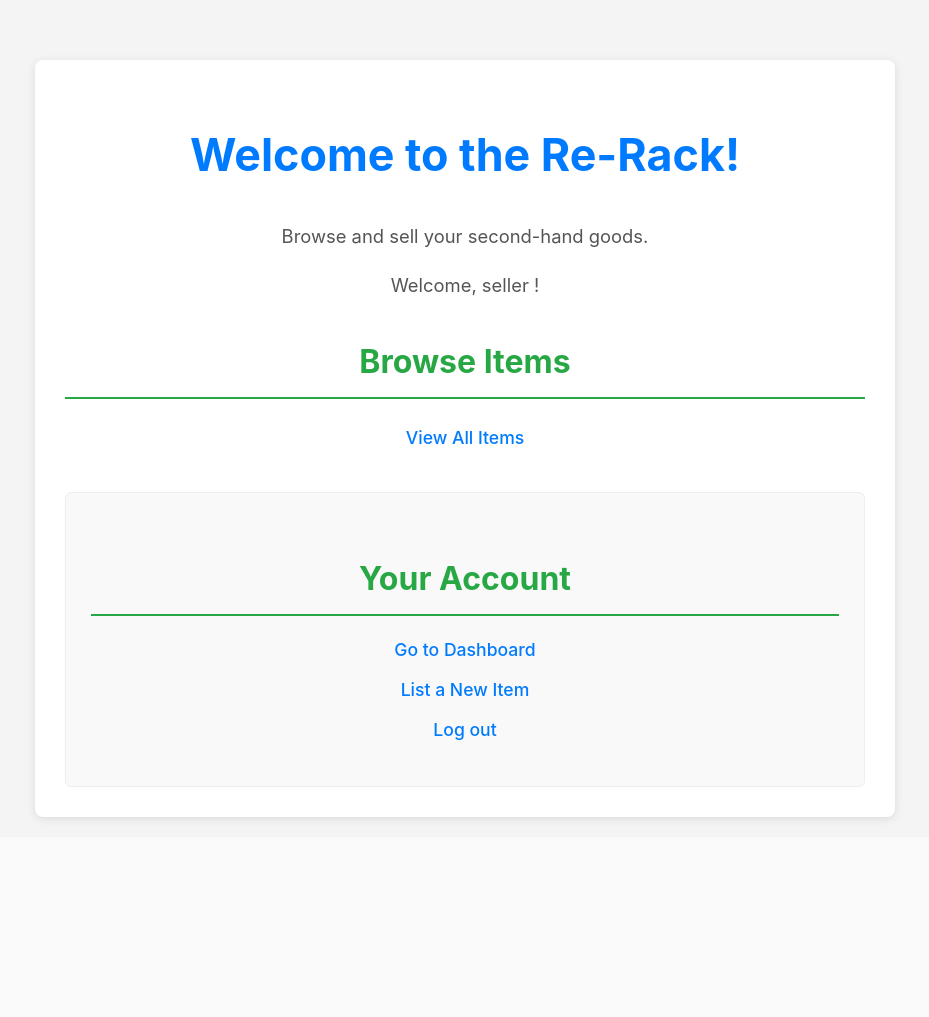
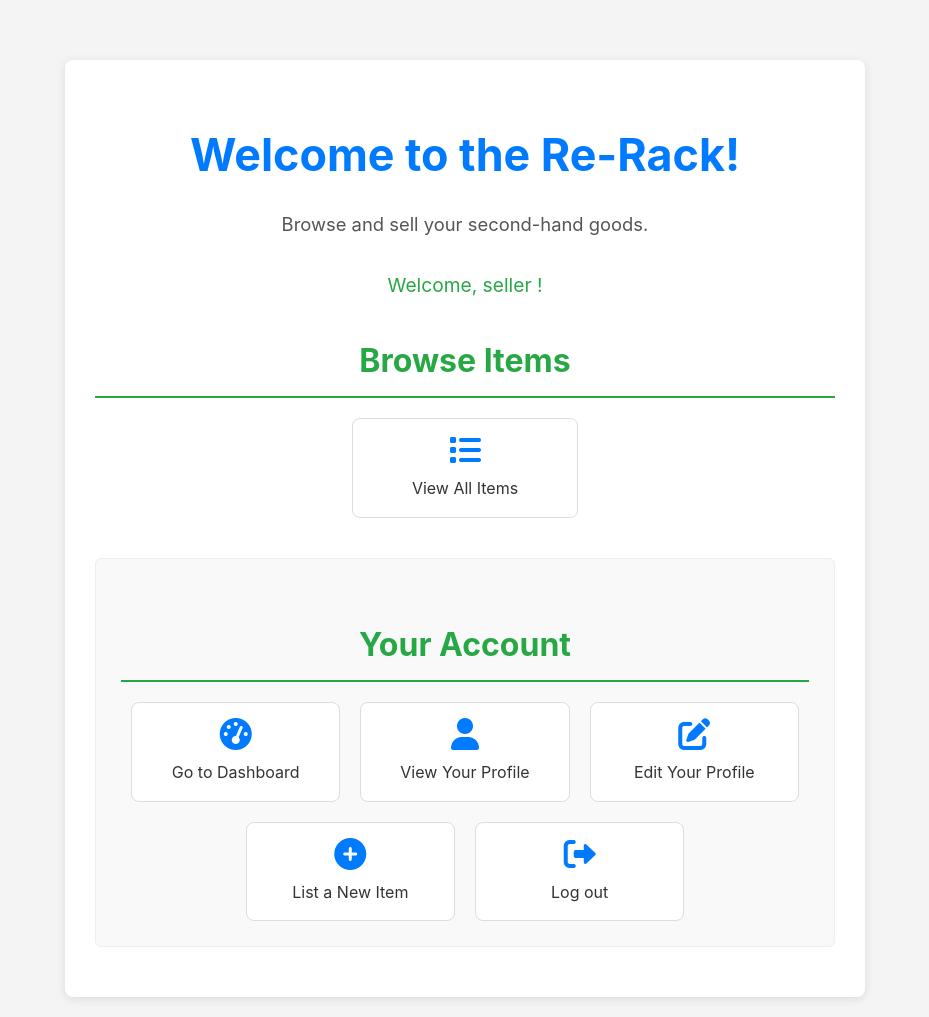
Before and after one commit to Omega130920/Secondhandmarket, a Django app: page / in a window 1280 px wide. Shown: the whole page, without its empty margins (175-1104 px from the left). Before the commit the page ends 822 px from the top, so only its background shows below. Run offline with Django 5.2, Linux system fonts and the light colour scheme; a user stored in the database is signed in.

Commit message:
home screen change

```diff
--- a/marketplace/templates/marketplace/home.html
+++ b/marketplace/templates/marketplace/home.html
@@ -1,6 +1,8 @@
 <!DOCTYPE html>
-<html>
+<html lang="en">
 <head>
+    <meta charset="UTF-8">
+    <meta name="viewport" content="width=device-width, initial-scale=1.0">
     <title>Second Hand Market</title>
     <style>
         body {
@@ -23,84 +25,241 @@
             box-shadow: 0 2px 10px rgba(0, 0, 0, 0.1);
             margin-top: 40px;
             width: 100%;
+            box-sizing: border-box;
         }
 
-        h1 {
-            color: #007bff;
+        header {
             text-align: center;
-            margin-bottom: 30px; /* Increased bottom margin */
-            font-size: 2.8em; /* Increased font size */
+            margin-bottom: 30px;
         }
 
-        p {
-            color: #555;
-            margin-bottom: 20px; /* Increased bottom margin */
-            text-align: center;
-            font-size: 1.15em; /* Increased font size */
+        header h1 {
+            color: #007bff;
+            font-size: 2.8em;
+            margin-bottom: 10px;
         }
 
-        a {
+        header p {
+            color: #555;
+            font-size: 1.15em;
+            margin-bottom: 0;
+        }
+
+        nav {
+            text-align: center;
+            margin-bottom: 25px;
+        }
+
+        nav ul {
+            list-style: none;
+            padding: 0;
+            margin: 0;
+            display: flex;
+            justify-content: center;
+            flex-wrap: wrap;
+            gap: 15px;
+        }
+
+        nav ul li {
+            margin: 0;
+        }
+
+        nav ul li a {
             color: #007bff;
             text-decoration: none;
             font-weight: 500;
-            font-size: 1.1em; /* Increased font size */
+            font-size: 1.1em;
+            padding: 8px 16px;
+            border-radius: 4px;
+            transition: background-color 0.3s ease, color 0.3s ease;
         }
 
-        a:hover {
+        nav ul li a:hover {
+            background-color: #007bff;
+            color: #fff;
+            text-decoration: none;
+        }
+
+        main {
+            flex-grow: 1;
+            text-align: center;
+        }
+
+        main h2 {
+            color: #28a745;
+            font-size: 2em;
+            margin-top: 35px;
+            margin-bottom: 20px;
+            border-bottom: 2px solid #28a745;
+            padding-bottom: 10px;
+            text-align: center;
+        }
+
+        main ul {
+            list-style: none;
+            padding: 0;
+            margin: 0 auto;
+            display: flex;
+            flex-wrap: wrap;
+            justify-content: center; /* Center the boxes */
+            gap: 20px; /* Space between boxes */
+        }
+
+        main ul li {
+            margin-bottom: 0; /* Remove default bottom margin */
+            text-align: center;
+            width: calc(33.33% - 20px); /* 3 boxes per row, minus gap */
+            min-width: 200px; /* Ensure a minimum width */
+            box-sizing: border-box;
+        }
+
+        main ul li a {
+            display: flex;
+            flex-direction: column;
+            align-items: center;
+            justify-content: center;
+            padding: 15px;
+            border: 1px solid #ddd;
+            border-radius: 8px;
+            background-color: #fff;
+            transition: background-color 0.3s ease, transform 0.3s ease;
+            text-decoration: none;
+            color: #333;
+            height: 100%; /* Make sure the container takes full height */
+            box-sizing: border-box;
+        }
+
+        main ul li a:hover {
+            background-color: #007bff;
+            color: #fff;
+            border-color: #007bff;
+            transform: translateY(-5px);
+        }
+
+        main ul li a i { /* Style for the icon */
+            font-size: 2em; /* Large icon size */
+            margin-bottom: 10px; /* Space between icon and text */
+            color: #007bff; /* Icon color */
+        }
+
+        main ul li a:hover i {
+            color: #fff; /* Change icon color on hover */
+        }
+
+        .account-section {
+            margin-top: 40px;
+            padding: 25px;
+            background-color: #f9f9f9;
+            border: 1px solid #eee;
+            border-radius: 6px;
+            text-align: center;
+            width: 100%;
+            box-sizing: border-box;
+            margin-bottom: 20px;
+        }
+
+        .account-section h2 {
+            font-size: 2em;
+            margin-bottom: 20px;
+            color: #28a745;
+        }
+
+        .account-section ul {
+            margin-top: 20px;
+            padding: 0;
+            list-style: none;
+            display: flex;
+            flex-wrap: wrap;
+            justify-content: center;
+            gap: 20px;
+        }
+
+        .account-section ul li {
+            margin-bottom: 0;
+            width: calc(33.33% - 20px);
+            min-width: 200px;
+            box-sizing: border-box;
+        }
+
+        .account-section ul li a {
+            display: flex;
+            flex-direction: column;
+            align-items: center;
+            justify-content: center;
+            padding: 15px;
+            border: 1px solid #ddd;
+            border-radius: 8px;
+            background-color: #fff;
+            transition: background-color 0.3s ease, transform 0.3s ease;
+            text-decoration: none;
+            color: #333;
+            height: 100%;
+            box-sizing: border-box;
+        }
+
+        .account-section ul li a:hover {
+            background-color: #007bff;
+            color: #fff;
+            border-color: #007bff;
+            transform: translateY(-5px);
+        }
+
+        .account-section ul li a i {
+            font-size: 2em;
+            margin-bottom: 10px;
+            color: #007bff;
+        }
+
+        .account-section ul li a:hover i {
+            color: #fff;
+        }
+
+
+        .auth-links {
+            text-align: center;
+            margin-bottom: 20px;
+        }
+
+        .auth-links a {
+            color: #007bff;
+            text-decoration: none;
+            font-weight: 500;
+            font-size: 1.1em;
+            margin: 0 10px;
+        }
+
+        .auth-links a:hover {
             text-decoration: underline;
             color: #0056b3;
         }
 
-        ul {
-            list-style: none;
-            padding: 0;
-            margin-top: 25px; /* Increased top margin */
+        .greeting {
             text-align: center;
-        }
-
-        ul li {
-            margin-bottom: 15px; /* Increased bottom margin */
-        }
-
-        h2 {
+            font-size: 1.2em;
             color: #28a745;
-            font-size: 2em; /* Increased font size */
-            margin-top: 35px; /* Increased top margin */
-            margin-bottom: 20px; /* Increased bottom margin */
-            border-bottom: 2px solid #28a745;
-            padding-bottom: 10px; /* Increased padding */
-            text-align: center;
-        }
-
-        .account-section {
-            margin-top: 40px; /* Increased top margin */
-            padding: 25px; /* Increased padding */
-            background-color: #f9f9f9;
-            border: 1px solid #eee;
-            border-radius: 6px;
-            text-align: center;
-        }
-
-        .account-section ul {
-            margin-top: 20px; /* Increased top margin */
-        }
-
-        .account-section li {
-            margin-bottom: 12px; /* Increased bottom margin */
+            margin-bottom: 20px;
         }
     </style>
+    <link rel="stylesheet" href="https://cdnjs.cloudflare.com/ajax/libs/font-awesome/6.0.0/css/all.min.css" integrity="sha512-9usAa10IRO0HhonpyAIVpjrylPvoDwiPUiKdWk5t3PyolY1cOd4DSE0Ga+ri4AuTroPR5aQvXU9xC6qOPnzFeg==" crossorigin="anonymous" referrerpolicy="no-referrer" />
 </head>
 <body>
     <div class="container">
+        <header>
             <h1>Welcome to the Re-Rack!</h1>
             <p>Browse and sell your second-hand goods.</p>
+        </header>
 
+        <nav>
             {% if not user.is_authenticated %}
-            <p><a href="{% url 'register' %}">Register</a> | <a href="{% url 'login' %}">Log in</a></p>
+                <div class="auth-links">
+                    <a href="{% url 'register' %}">Register</a> | <a href="{% url 'login' %}">Log in</a>
+                </div>
             {% endif %}
+        </nav>
 
+        <main>
             {% if user.is_authenticated %}
-            <p>
+                <p class="greeting">
                     Welcome,
                     {% if user.first_name %}
                         {{ user.first_name }}
@@ -110,24 +269,25 @@
                         User
                     {% endif %}!
                 </p>
-        {% endif %}
 
                 <h2>Browse Items</h2>
                 <ul>
-            <li><a href="{% url 'item_list' %}">View All Items</a></li>
+                    <li><a href="{% url 'item_list' %}"><i class="fas fa-list"></i> View All Items</a></li>
                     {# Add more browsing links here if needed #}
                 </ul>
 
-        {% if user.is_authenticated %}
-            <div class="account-section">
+                <section class="account-section">
                     <h2>Your Account</h2>
                     <ul>
-                    <li><a href="{% url 'user_dashboard' %}">Go to Dashboard</a></li>
-                    <li><a href="{% url 'list_item' %}">List a New Item</a></li>
-                    <li><a href="{% url 'logout' %}">Log out</a></li>
+                        <li><a href="{% url 'user_dashboard' %}"><i class="fas fa-tachometer-alt"></i> Go to Dashboard</a></li>
+                        <li><a href="{% url 'profile' %}"><i class="fas fa-user"></i> View Your Profile</a></li>
+                        <li><a href="{% url 'profile_edit' %}"><i class="fas fa-edit"></i> Edit Your Profile</a></li>
+                        <li><a href="{% url 'list_item' %}"><i class="fas fa-plus-circle"></i> List a New Item</a></li>
+                        <li><a href="{% url 'logout' %}"><i class="fas fa-sign-out-alt"></i> Log out</a></li>
                     </ul>
-            </div>
+                </section>
             {% endif %}
+        </main>
     </div>
 </body>
 </html>
--- a/second_hand_market/urls.py
+++ b/second_hand_market/urls.py
@@ -24,8 +24,8 @@ urlpatterns = [
     path('messages/<int:message_id>/choose/', views.choose_buyer, name='choose_buyer'),
     path('notifications/<int:notification_id>/read/', views.mark_notification_as_read, name='mark_notification_as_read'),
     path('payment/<int:item_id>/', views.process_payment, name='process_payment'),
-    path('profile/', views.user_profile, name='user_profile'), # Add this line
-    path('profile/edit/', views.edit_profile, name='edit_profile'), # Add this line
+    path('profile/', views.user_profile, name='profile'), # Keep this line
+    path('profile/edit/', views.edit_profile, name='profile_edit'),
 
     # Newly added URLs for the simulated payment workflow
     path('message/<int:message_id>/confirm_payment/', views.buyer_confirms_payment, name='confirm_payment'),
```
Also changed, not shown: db.sqlite3. Lines whose indentation alone changed are shown as unchanged.
